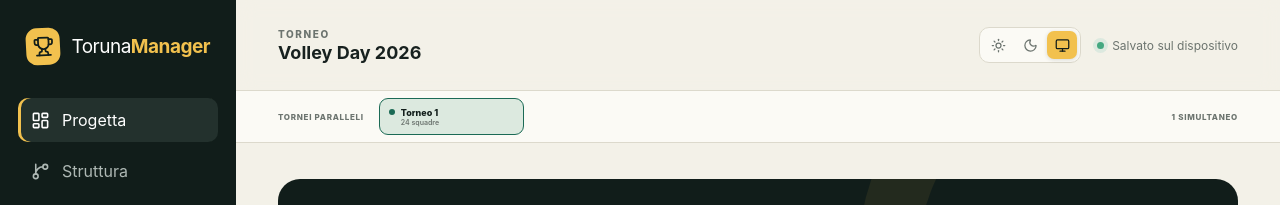
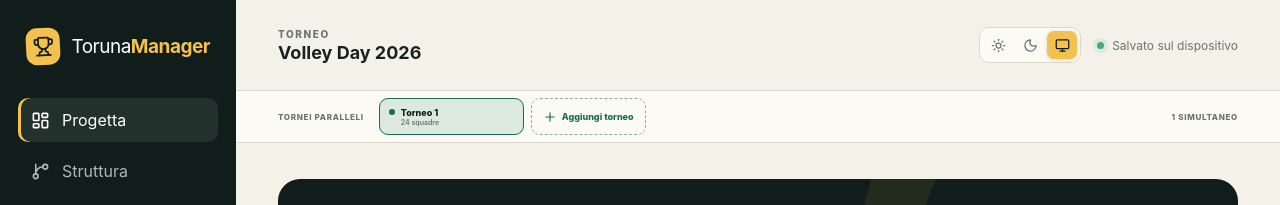
Before and after one commit to davidaffo/tournamanager, a React (Vite) app: page / in a window 1280 px wide. Shown: the top 205 px of the page. Built offline with nearby package versions, Linux system fonts and the light colour scheme.

Commit message:
add and remove parallel tournaments

```diff
--- a/src/App.tsx
+++ b/src/App.tsx
@@ -626,6 +626,31 @@ export default function App() {
     setEditingMatch(null)
     setPoolFilter('all')
   }
+  const removeTournament = (id: string) => {
+    if (managerState.tournaments.length <= 1) return
+    const target = managerState.tournaments.find((tournament) => tournament.id === id)
+    if (!target) return
+    if ((target.state.teams.length > 0 || target.state.matches.length > 0) && !window.confirm(`Rimuovere “${target.label}”? Squadre, formula e risultati di questo torneo verranno eliminati.`)) return
+    setManagerState((current) => {
+      const tournaments = current.tournaments.filter((tournament) => tournament.id !== id)
+      return {
+        tournaments,
+        activeId: current.activeId === id ? tournaments[0].id : current.activeId,
+      }
+    })
+    setTeamTexts((current) => {
+      const next = { ...current }
+      delete next[id]
+      return next
+    })
+    setTeamErrors((current) => {
+      const next = { ...current }
+      delete next[id]
+      return next
+    })
+    setEditingMatch(null)
+    setPoolFilter('all')
+  }
 
   const header = <header className="topbar">
     <div><div className="eyebrow">Torneo</div><h1>{config.name}</h1></div>
@@ -654,7 +679,7 @@ export default function App() {
     </aside>
 
     <main>{header}
-      <div className="tournament-bar"><span>Tornei paralleli</span><div>{managerState.tournaments.map((tournament, index) => <article className={tournament.id === activeWorkspace.id ? 'active' : ''} key={tournament.id}><button onClick={() => selectTournament(tournament.id)}><i />{tournament.label || `Torneo ${index + 1}`}<small>{tournament.state.matches.filter((match) => match.status === 'playing').length ? 'live' : `${tournament.state.teams.length} squadre`}</small></button></article>)}</div><small>{managerState.tournaments.length} simultane{managerState.tournaments.length === 1 ? 'o' : 'i'}</small></div>
+      <div className="tournament-bar"><span>Tornei paralleli</span><div>{managerState.tournaments.map((tournament, index) => <article className={tournament.id === activeWorkspace.id ? 'active' : ''} key={tournament.id}><button onClick={() => selectTournament(tournament.id)}><i />{tournament.label || `Torneo ${index + 1}`}<small>{tournament.state.matches.filter((match) => match.status === 'playing').length ? 'live' : `${tournament.state.teams.length} squadre`}</small></button>{managerState.tournaments.length > 1 && <button className="remove-tournament" aria-label={`Rimuovi ${tournament.label || `Torneo ${index + 1}`}`} title="Rimuovi torneo" onClick={() => removeTournament(tournament.id)}><Trash2 size={14} /></button>}</article>)}{managerState.tournaments.length < 3 && <button className="add-tournament" onClick={() => setTournamentCount(managerState.tournaments.length + 1)}><Plus size={14} /> Aggiungi torneo</button>}</div><small>{managerState.tournaments.length} simultane{managerState.tournaments.length === 1 ? 'o' : 'i'}</small></div>
       {view === 'design' && <div className="page design-page">
         <section className="hero">
           <div><span className="pill">Configurazione</span><h2>Configura il torneo</h2><p>Imposta squadre, orari, campi e numero di partite.</p></div>
```
